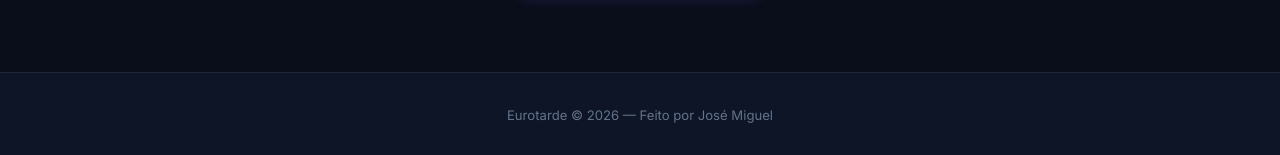
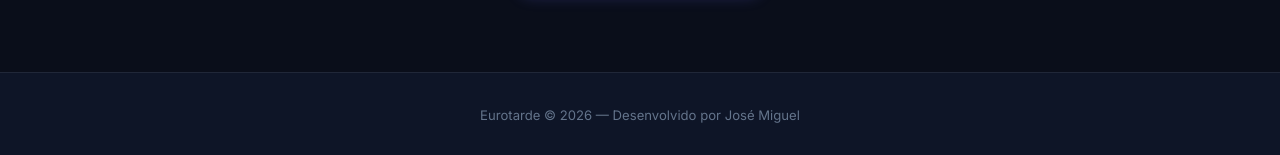
Before and after one commit to jodarc405-source/eurotarde, a Python web app: template templates/landing.html in a window 1280 px wide. Shown: the part 1652-1807 px from the top of the page. Run offline with Jinja, Linux system fonts and the light colour scheme; the template is opened without the code that fills it, so the values that code supplies are empty.

Commit message:
docs: altera 'Feito por' para 'Desenvolvido por' no rodapé

```diff
--- a/templates/base.html
+++ b/templates/base.html
@@ -88,7 +88,7 @@
         <div class="container">
             <p class="mb-0">
                 <i class="fas fa-star text-warning me-1"></i>
-                Eurotarde &copy; 2026 — Feito por José Miguel
+                Eurotarde &copy; 2026 — Desenvolvido por José Miguel
             </p>
         </div>
     </footer>
--- a/templates/landing.html
+++ b/templates/landing.html
@@ -374,7 +374,7 @@
     <!-- Footer -->
     <footer class="text-center" style="padding: 2rem; position: relative; z-index: 1;">
         <p class="mb-0" style="color: var(--text-muted); font-size: 0.82rem;">
-            Eurotarde &copy; 2026 — Feito por José Miguel
+            Eurotarde &copy; 2026 — Desenvolvido por José Miguel
         </p>
     </footer>
 
```
